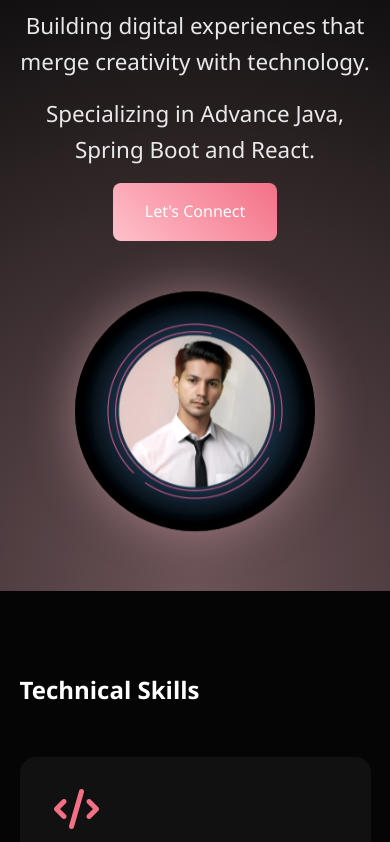
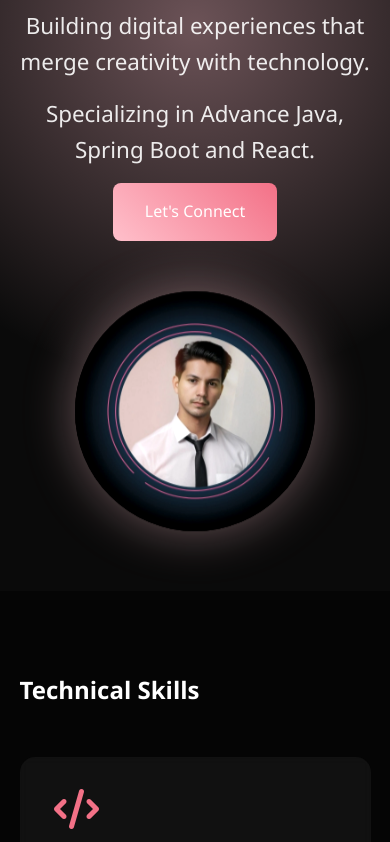
Before and after one commit to hrishi0410/Portfolio, a plain HTML site: page index.html in a window 390 px wide. Shown: the part 351-1193 px from the top of the page. Drawn offline with Linux system fonts and the light colour scheme.

Commit message:
Update style.css

```diff
--- a/style.css
+++ b/style.css
@@ -275,10 +275,7 @@ footer {
 @media (max-width: 768px) {
   .hero {
     flex-direction: column;
-    background: radial-gradient(
-      circle at center bottom, var(--accent-glow) 0%,
-      transparent 70%)no-repeat;
-    background-size: cover;
+    background: radial-gradient(circle at 50% 40%, var(--accent-glow) 0%, transparent 60%) no-repeat;
     text-align: center;
     padding-top: 8rem;
     align-items: center;
```
